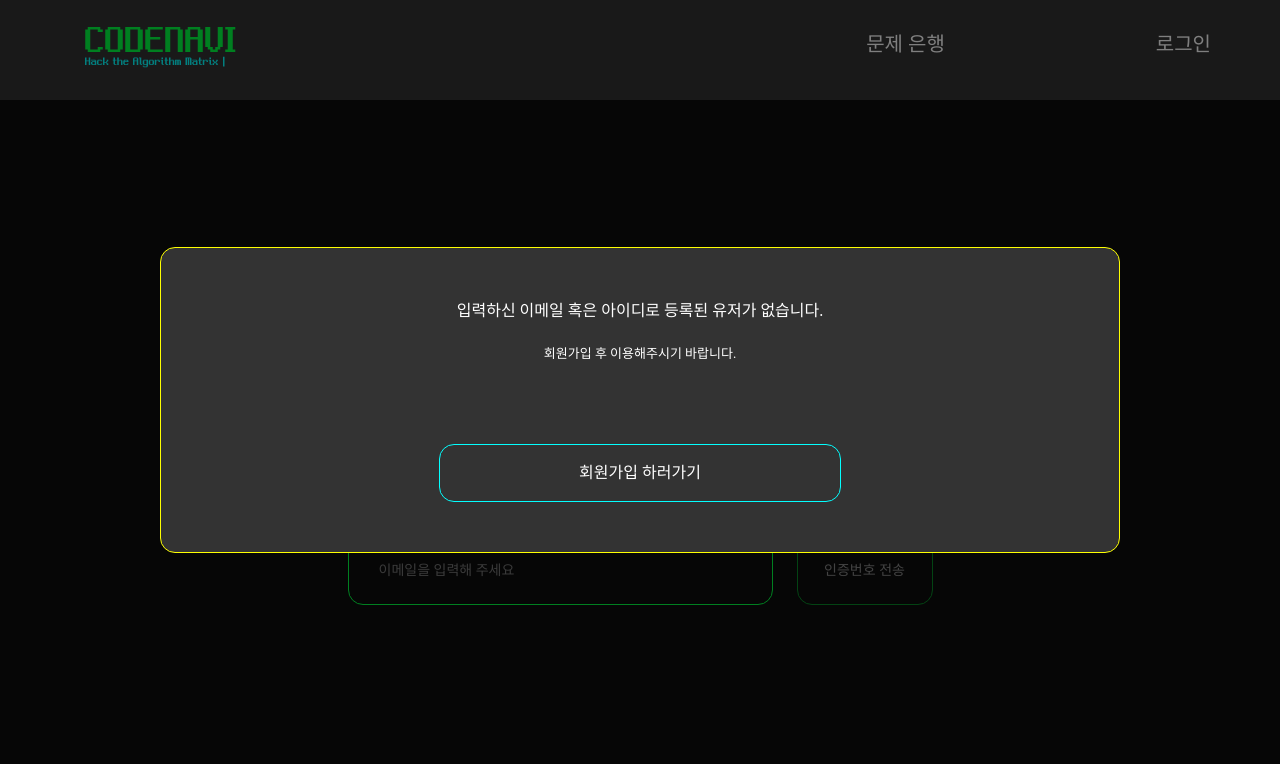
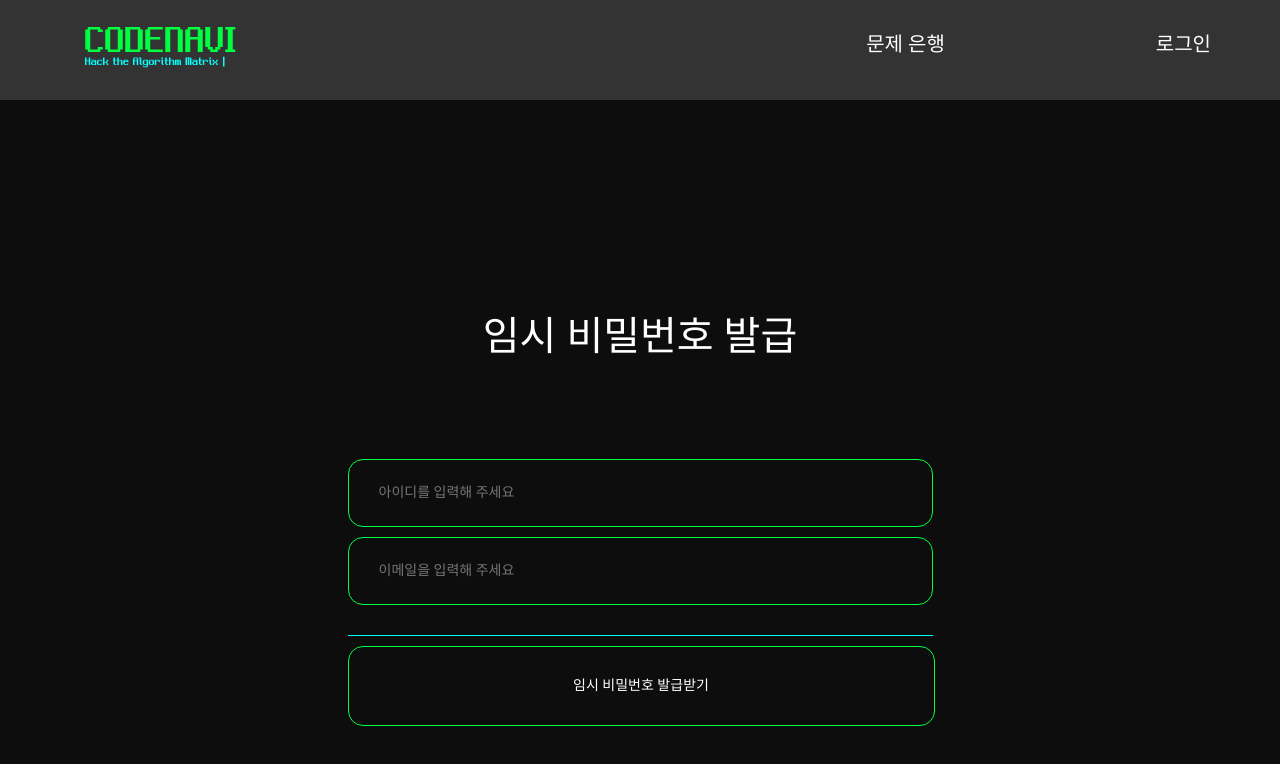
Before and after one commit to Goorm-CodeNavi/frontend, a React (Create React App) app: page /passwordreset in a window 1280 px wide. Shown: the top 764 px of the page. Built offline with nearby package versions, Linux system fonts and the light colour scheme; no server answers; a web font is replaced by a local one.

Commit message:
feat: 비밀번호 재발급 API 연동 완료

```diff
--- a/src/api/userApi.js
+++ b/src/api/userApi.js
@@ -112,8 +112,6 @@ export const verifyCodeAndFindId = async (email, code) => {
   return { data, status };
 };
 
-
-
 // 제출 상세 조회
 export const getSolutionDetail = async (solutionId) => {
   const { data, status } = await CustomAxios.get(`/api/solutions/${solutionId}`, {
@@ -136,3 +134,17 @@ export const getSolutionDetail = async (solutionId) => {
 
   throw new Error(msg);
 };
+
+// 임시 비밀번호 발급
+export const issueTempPassword = async (username, email) => {
+  const { data, status } = await CustomAxios.post(
+    "/api/auth/reset-password/issue-temporary",
+    { username, email },
+    {
+      skipAuth: true,
+      validateStatus: (s) => [200, 400].includes(s),
+     }
+  );
+
+  return { data, status };
+};
--- a/src/assets/scss/section/resetpassword/_resetpassword.scss
+++ b/src/assets/scss/section/resetpassword/_resetpassword.scss
@@ -39,21 +39,6 @@
 
             &::placeholder {
                 color: #838383;
-            }
-
-            .send {
-                display: flex;
-                width: 134px;
-                padding: 21.5px 0;
-                align-items: center;
-                justify-content: center;
-                border-radius: 15px;
-                border: 1.5px solid var(--green);
-                background-color: var(--background);
-                font-size: 14px;
-                font-weight: 400;
-                color: var(--white);
-                cursor: pointer;
             }
         }
 
@@ -104,32 +89,12 @@
             }
         }
 
-        .after {
-            display: flex;
-            flex-direction: column;
-            justify-content: center;
+        .warning {
             margin-top: 10px;
-
-            .code_input {
-                width: 585px;
-                display: flex;
-
-                input {
-                    flex: 1;
-                    padding: 25px 30px;
-                    border-radius: 15px;
-                    border: 1.5px solid var(--green);
-                    background-color: var(--background);
-                    font-family: var(--mainfont);
-                    font-size: 14px;
+            margin-left: 5px;
+            font-size: 13px;
             font-weight: 400;
-                    color: var(--white);
-                    outline: none;
-                }
-
-                &::placeholder {
-                    color: #838383;
-                }
+            color: var(--red);
         }
 
         .divider {
@@ -149,7 +114,6 @@
             color: var(--white);
             background-color: var(--background);
             cursor: pointer;
-            }
         }
     }
 
--- a/src/pages/resetpassword/ResetPassword.jsx
+++ b/src/pages/resetpassword/ResetPassword.jsx
@@ -2,68 +2,51 @@ import React, { useMemo, useState } from 'react';
 import { useNavigate } from 'react-router-dom';
 import FinishTemppwModal from './Modal/FinishTemppwModal';
 import NoEmailModal from './Modal/NoEmailModal';
+import { issueTempPassword } from '../../api/userApi';
 
 const ResetPassword = () => {
     const navigate = useNavigate();
 
     const [id, setId] = useState('');
     const [email, setEmail] = useState('');
-    const [showUnder, setShowUnder] = useState(false); // 인증번호 입력 섹션 표시
-    const [code, setCode] = useState('');
-    const [isVerified, setIsVerified] = useState(false); // 인증 완료 여부
 
+    // 모달 상태 | 로딩
     const [showIssued, setShowIssued] = useState(false);
     const [tempPw, setTempPw] = useState('');
-    const [showNoEmail, setShowNoEmail] = useState(true);
+    const [showNoEmail, setShowNoEmail] = useState(false);
+    const [loading, setLoading] = useState(false);
 
-    const canSendCode = useMemo(
-        () => !!id.trim() && !!email.trim() && !isVerified,
-        [id, email, isVerified]
-    );
+    // 이메일 유효성 검사
+    const isValidEmail = useMemo(() => {
+        const emailRegex = /^[^\s@]+@[^\s@]+\.[^\s@]+$/;
+        return emailRegex.test(email.trim());
+    }, [email]);
 
-    const handleSendCode = async () => {
-        if (!canSendCode) return;
+    // 버튼 활성화(아이디 + 이메일 유효 시)
+    const canIssue = useMemo(() => !!id.trim() && isValidEmail, [id, isValidEmail]);
 
-        const confirmed = window.confirm(`${email} 으로 인증번호를 보내시겠습니까?`);
-        if (!confirmed) return;
+    const handleIssue = async () => {
+        if (!canIssue) return;
+        try {
+            setLoading(true);
+            const { data, status } = await issueTempPassword(id.trim(), email.trim());
 
-        // TODO: 실제 인증번호 전송 API
-        // await sendResetPasswordCode({ id, email })
-
-        setShowUnder(true);
+            if (status === 200 && data?.isSuccess) {
+                setShowIssued(true);
+            } else if (status === 400) {
+                const msg = data?.result || data?.message || '잘못된 요청입니다.';
+                alert(msg);
+            } else {
+                alert(data?.message || '처리 중 오류가 발생했습니다.');
+            }
+        } catch (e) {
+            alert('네트워크 오류가 발생했습니다. 잠시 후 다시 시도해주세요.');
+        } finally {
+            setLoading(false);
+        }
     };
 
-    const handleVerify = async () => {
-        if (!code.trim()) {
-            alert('인증번호를 입력해주세요.');
-            return;
-        }
-
-        // TODO: 실제 인증 검증 API
-        // const { isValid, tempPassword } = await verifyResetCode({ id, email, code });
-
-        // 데모: 123456 이면 성공, 임시 비번 랜덤 생성
-        const isValid = code === '123456';
-        if (!isValid) {
-            alert('인증번호가 알맞지 않습니다. 다시 인증해주세요.');
-            return;
-        }
-
-        setIsVerified(true);// 데모: id가 'nouser'이면 유저 없음으로 가정
-        const hasUser = id.trim().toLowerCase() !== 'nouser';
-
-        if (!hasUser) {
-            setShowNoEmail(true);
-            return;
-        }
-
-        // 유저가 있는 경우 임시 비밀번호 발급 모달
-        const randomTemp = `tmp-${Math.random().toString(36).slice(2, 8)}`;
-        setTempPw(randomTemp);
-        setShowIssued(true);
-    };
-
-    const closeModalAndGoLogin = () => {
+    const closeIssuedAndGoLogin = () => {
         setShowIssued(false);
         navigate('/login');
     };
@@ -78,7 +61,6 @@ const ResetPassword = () => {
                         placeholder="아이디를 입력해 주세요"
                         value={id}
                         onChange={(e) => setId(e.target.value)}
-                        disabled={isVerified}
                     />
                 </div>
                 <div className="email_input">
@@ -87,34 +69,31 @@ const ResetPassword = () => {
                         placeholder="이메일을 입력해 주세요"
                         value={email}
                         onChange={(e) => setEmail(e.target.value)}
-                        disabled={isVerified}
                     />
-                    <div
-                        className={`send ${canSendCode ? '' : 'disabled'}`}
-                        onClick={canSendCode ? handleSendCode : undefined}
-                        aria-disabled={!canSendCode}
-                    >
-                        인증번호 전송
-                    </div>
                 </div>
-                {showUnder && !isVerified && (
-                    <div className="after">
-                        <div className="code_input">
-                            <input
-                                type="text"
-                                placeholder="인증번호를 입력해 주세요"
-                                value={code}
-                                onChange={(e) => setCode(e.target.value)}
-                            />
-                        </div>
-                        <div className="divider" />
-                        <div className="submit_btn" onClick={handleVerify}>
-                            임시 비밀번호 발급받기
-                        </div>
+                {/* 이메일 형식 오류 안내 */}
+                {email.length > 0 && !isValidEmail && (
+                    <div className="warning">
+                        올바른 이메일 형식이 아닙니다.
                     </div>
                 )}
+                <div className="divider"></div>
+                <div
+                    className={`submit_btn ${canIssue ? '' : 'disabled'}`}
+                    onClick={canIssue ? handleIssue : undefined}
+                    aria-disabled={!canIssue}
+                >
+                    {loading ? '처리 중...' : '임시 비밀번호 발급받기'}
+                </div>
             </div>
-            <FinishTemppwModal open={showIssued} onClose={closeModalAndGoLogin} />
+
+            {/* 임시 비밀번호 발급 완료 모달 */}
+            <FinishTemppwModal
+                open={showIssued}
+                onClose={closeIssuedAndGoLogin}
+            />
+
+            {/* 유저 없음 모달 */}
             {showNoEmail && (
                 <div className="modal_overlay" onClick={() => setShowNoEmail(false)}>
                     <div className="modal" onClick={(e) => e.stopPropagation()}>
```
Lines whose indentation alone changed are shown as unchanged.
